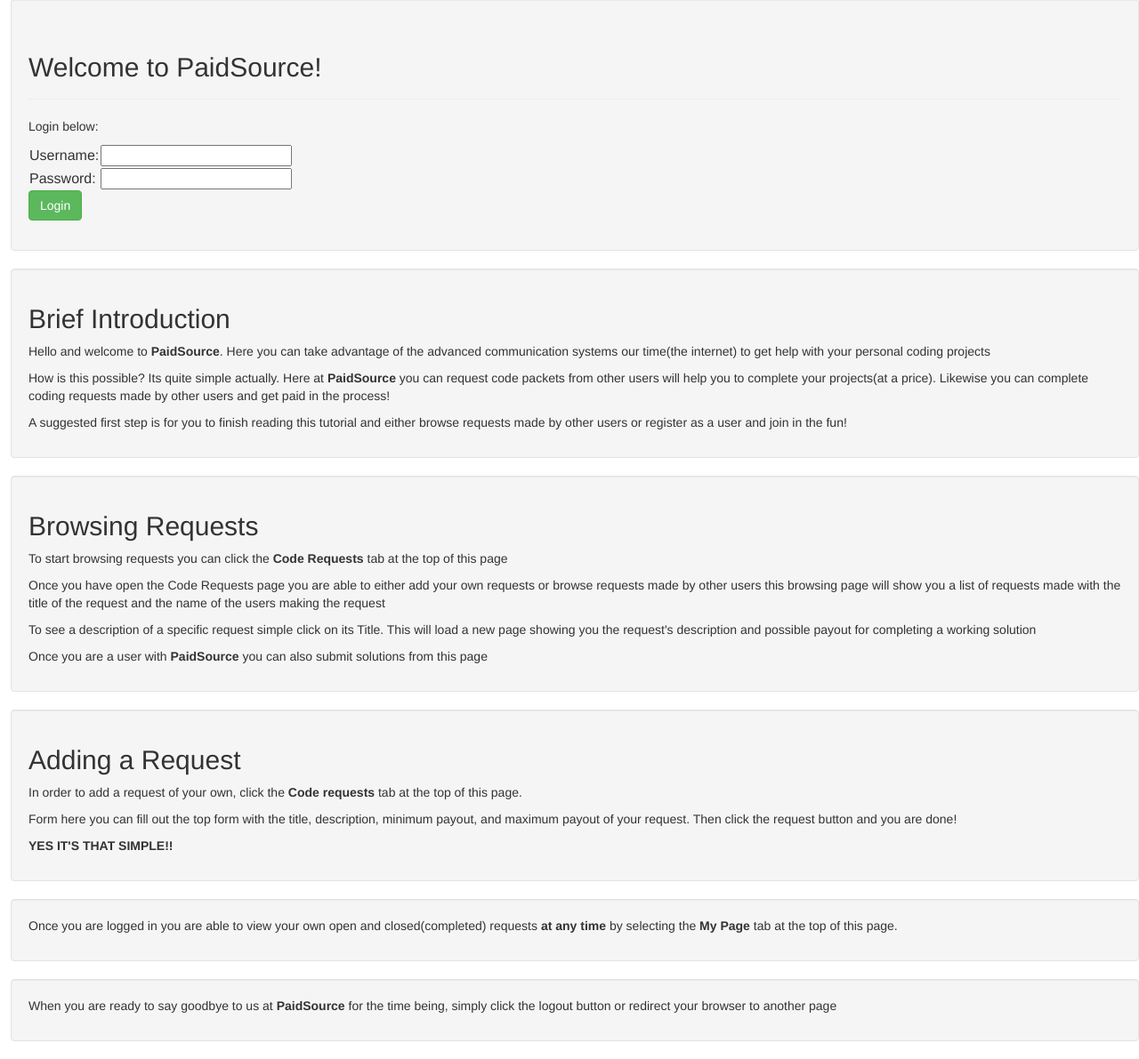
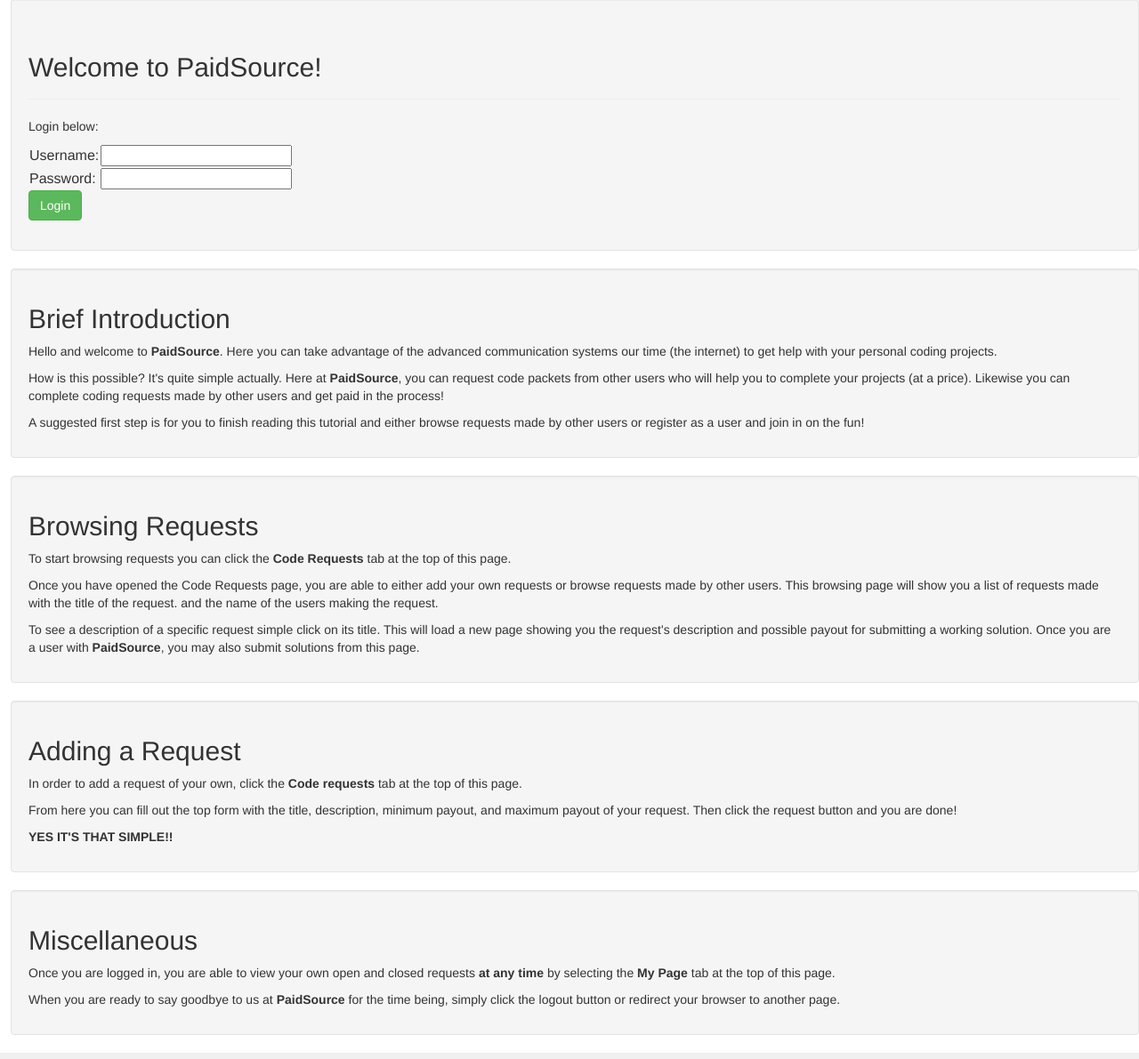
Before and after one commit to chipperdrew/CSCI445_Final_Project, a PHP site: page / in a window 1280 px wide. Shown: the part 43-1234 px from the top of the page at 89% size. Run offline with PHP 8.4, Linux system fonts and the light colour scheme.

Commit message:
Minor touching up of the wording on the home page

```diff
--- a/index.php
+++ b/index.php
@@ -62,24 +62,24 @@
 		<div class="well">
 			<h2>Brief Introduction</h2>
 			<p>Hello and welcome to <strong>PaidSource</strong>. Here you can take advantage of the advanced communication systems
-			our time(the internet) to get help with your personal coding projects</p>
-			<p>How is this possible? Its quite simple actually. Here at <strong>PaidSource</strong> you can request code packets from other users
-			will help you to complete your projects(at a price). Likewise you can complete coding requests made by other users and get paid in the process!</p>
+			our time (the internet) to get help with your personal coding projects.</p>
+			<p>How is this possible? It's quite simple actually. Here at <strong>PaidSource</strong>, you can request code packets from other users
+			who will help you to complete your projects (at a price). Likewise you can complete coding requests made by other users and get paid in the process!</p>
 			<p>A suggested first step is for you to finish reading this tutorial and either browse requests made by other users or register as a user and
-			join in the fun!</p>
+			join in on the fun!</p>
 		</div>
 
 
 		<!-- How to browse requests -->
 		<div class ="well">
 			<h2>Browsing Requests</h2>
-			<p>To start browsing requests you can click the <strong>Code Requests</strong> tab at the top of this page</p>
-			<p>Once you have open the Code Requests page you are able to either add your own requests or browse requests
-			made by other users this browsing page will show you a list of requests made with the title of the request
-			and the name of the users making the request</p>
-			<p>To see a description of a specific request simple click on its Title. This will load a new page showing you the request's description
-			and possible payout for completing a working solution</p>
-			<p>Once you are a user with <strong>PaidSource</strong> you can also submit solutions from this page</p>
+			<p>To start browsing requests you can click the <strong>Code Requests</strong> tab at the top of this page.</p>
+			<p>Once you have opened the Code Requests page, you are able to either add your own requests or browse requests
+			made by other users. This browsing page will show you a list of requests made with the title of the request.
+			and the name of the users making the request.</p>
+			<p>To see a description of a specific request simple click on its title. This will load a new page showing you the request's description
+			and possible payout for submitting a working solution.
+			Once you are a user with <strong>PaidSource</strong>, you may also submit solutions from this page.</p>
 		</div>
 
 
@@ -87,20 +87,16 @@
 		<div class="well">
 			<h2>Adding a Request</h2>
 			<p>In order to add a request of your own, click the <strong>Code requests</strong> tab at the top of this page.</p>
-			<p>Form here you can fill out the top form with the title, description, minimum payout, and maximum payout of your request. Then click the request button and you are done!</p>
+			<p>From here you can fill out the top form with the title, description, minimum payout, and maximum payout of your request. Then click the request button and you are done!</p>
 			<p><strong>YES IT'S THAT SIMPLE!!</strong></p>
 		</div>
 
 
 		<!-- How to look at your own requests -->
 		<div class="well">
-			<p>Once you are logged in you are able to view your own open and closed(completed) requests <strong>at any time</strong> by
+			<h2>Miscellaneous</h2>
+			<p>Once you are logged in, you are able to view your own open and closed requests <strong>at any time</strong> by
 			selecting the <strong>My Page</strong> tab at the top of this page.</p>
-		</div>
-
-
-		<!-- When you are finished click the logout button and get money get paid -->
-		<div class="well">
-			<p>When you are ready to say goodbye to us at <strong>PaidSource</strong> for the time being, simply click the logout button or redirect your browser to another page</p>
+			<p>When you are ready to say goodbye to us at <strong>PaidSource</strong> for the time being, simply click the logout button or redirect your browser to another page.</p>
 		</div>
 <?php endblock() ?>
```
